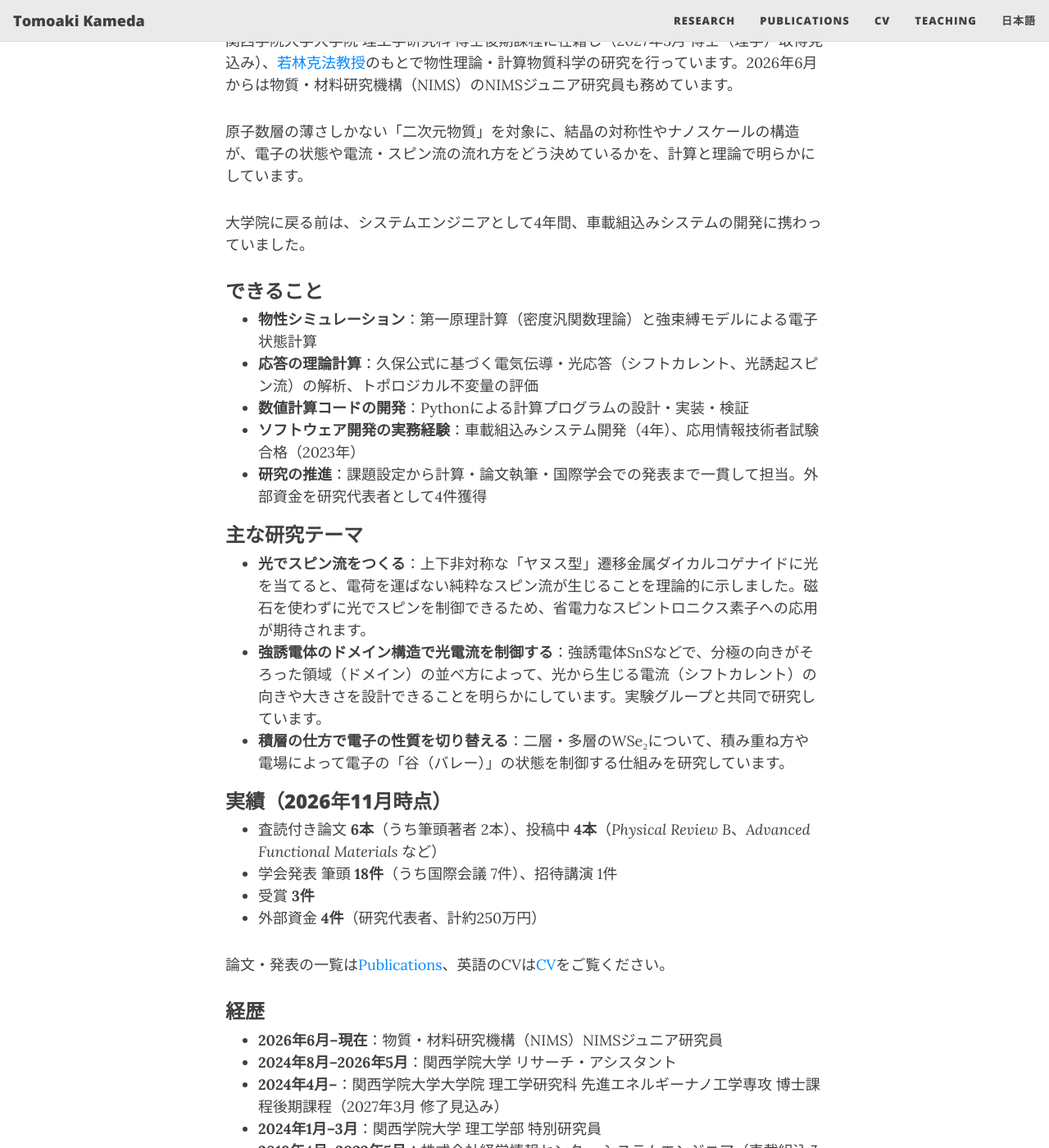
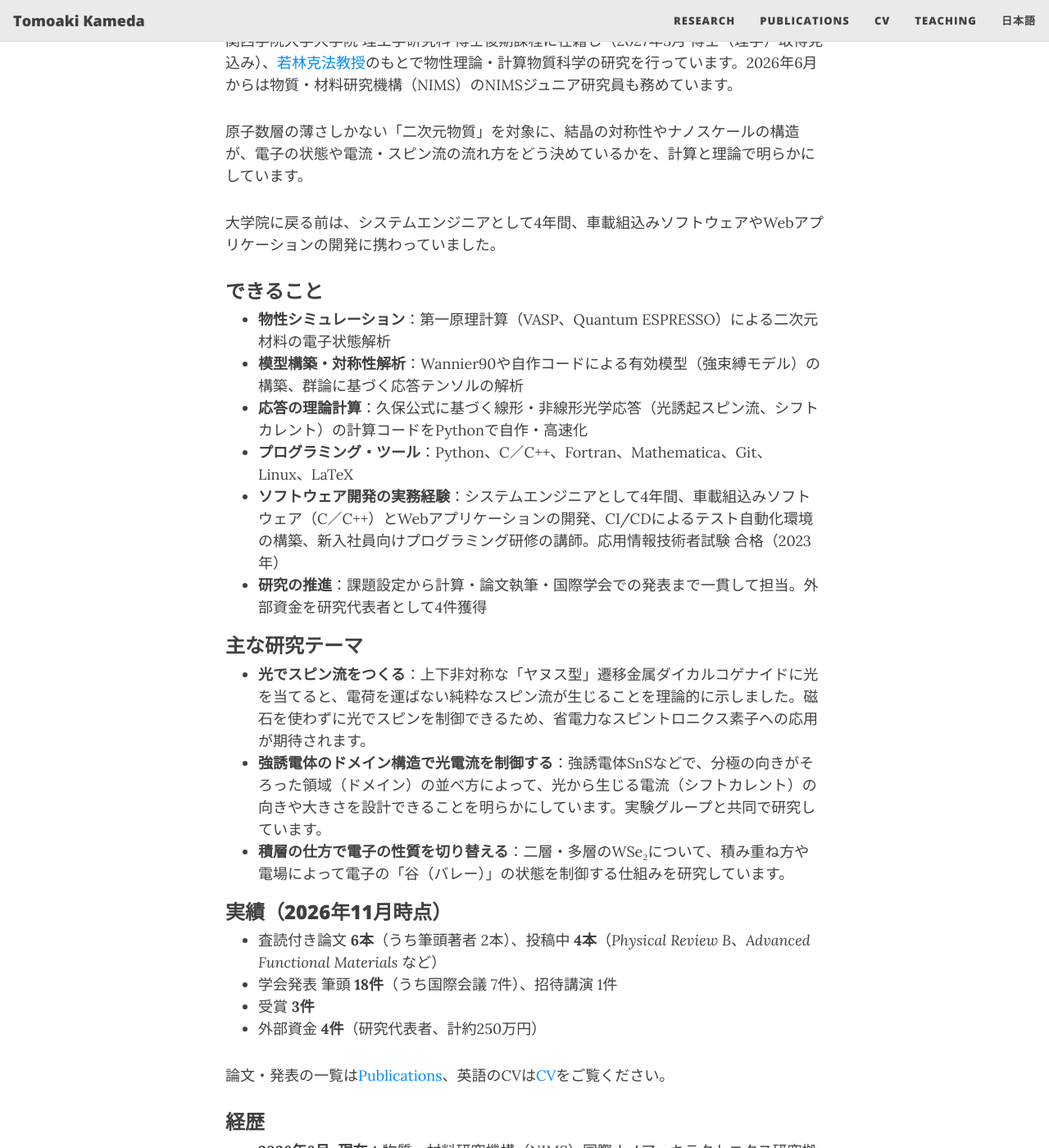
Before and after one commit to kamecham/TomoakiKameda.github.io, a Jekyll site: the page built from ja/index.md, in a window 1280 px wide and 1400 px high, scrolled down 411 px. Shown: the whole window at 82% size. Built offline with Jekyll 4.4.1, drawn with Linux system fonts in a browser that asks for light colours; some of the changed text lies outside the part shown.

Commit message:
スキル欄を具体化し、ORCID・Google Scholarを追加
- Methods & Skills／できることに計算コード（VASP、Quantum ESPRESSO、Wannier90）とプログラミング言語を記載
- 職歴にWPI-MANA所属、Webアプリ開発・CI/CDの経験を追記
- フッターとCVページにORCID・Google Scholarのリンクを追加

Co-Authored-By: Claude Opus 5.5 <noreply@anthropic.com>

```diff
--- a/_config.yml
+++ b/_config.yml
@@ -79,8 +79,8 @@ social-network-links:
 #  calendly: yourname
 #  mastodon: instance.url/@username
 #  bluesky: yourname
-#  ORCID: 0000-0000-0000-0000        # TODO: add your ORCID iD
-#  google-scholar: XXXXXXXXXXXX     # TODO: add your Google Scholar user id
+  ORCID: 0009-0005-1977-9178
+  google-scholar: HvIXeq4AAAAJ
 #  discord: "invite_code" or "users/userid" or "invite/invite_code"
 #  kaggle: yourname
 #  hackerrank: yourname
--- a/ja/index.md
+++ b/ja/index.md
@@ -12,14 +12,14 @@ share-description: 亀田智明 — 関西学院大学 博士後期課程／NIMS
 
 原子数層の薄さしかない「二次元物質」を対象に、結晶の対称性やナノスケールの構造が、電子の状態や電流・スピン流の流れ方をどう決めているかを、計算と理論で明らかにしています。
 
-大学院に戻る前は、システムエンジニアとして4年間、車載組込みシステムの開発に携わっていました。
+大学院に戻る前は、システムエンジニアとして4年間、車載組込みソフトウェアやWebアプリケーションの開発に携わっていました。
 
 ### できること
-<!-- TODO: 実際に使っている第一原理計算コード名・プログラミング言語を追記（例: VASP / Quantum ESPRESSO, C/C++） -->
-- **物性シミュレーション**：第一原理計算（密度汎関数理論）と強束縛モデルによる電子状態計算
-- **応答の理論計算**：久保公式に基づく電気伝導・光応答（シフトカレント、光誘起スピン流）の解析、トポロジカル不変量の評価
-- **数値計算コードの開発**：Pythonによる計算プログラムの設計・実装・検証
-- **ソフトウェア開発の実務経験**：車載組込みシステム開発（4年）、応用情報技術者試験 合格（2023年）
+- **物性シミュレーション**：第一原理計算（VASP、Quantum ESPRESSO）による二次元材料の電子状態解析
+- **模型構築・対称性解析**：Wannier90や自作コードによる有効模型（強束縛モデル）の構築、群論に基づく応答テンソルの解析
+- **応答の理論計算**：久保公式に基づく線形・非線形光学応答（光誘起スピン流、シフトカレント）の計算コードをPythonで自作・高速化
+- **プログラミング・ツール**：Python、C／C++、Fortran、Mathematica、Git、Linux、LaTeX
+- **ソフトウェア開発の実務経験**：システムエンジニアとして4年間、車載組込みソフトウェア（C／C++）とWebアプリケーションの開発、CI/CDによるテスト自動化環境の構築、新入社員向けプログラミング研修の講師。応用情報技術者試験 合格（2023年）
 - **研究の推進**：課題設定から計算・論文執筆・国際学会での発表まで一貫して担当。外部資金を研究代表者として4件獲得
 
 ### 主な研究テーマ
@@ -36,11 +36,11 @@ share-description: 亀田智明 — 関西学院大学 博士後期課程／NIMS
 論文・発表の一覧は[Publications]({{ site.baseurl }}/publications/)、英語のCVは[CV]({{ site.baseurl }}/cv/)をご覧ください。
 
 ### 経歴
-- **2026年6月–現在**：物質・材料研究機構（NIMS）NIMSジュニア研究員
+- **2026年6月–現在**：物質・材料研究機構（NIMS）国際ナノアーキテクトニクス研究拠点（MANA） NIMSジュニア研究員
 - **2024年8月–2026年5月**：関西学院大学 リサーチ・アシスタント
 - **2024年4月–**：関西学院大学大学院 理工学研究科 先進エネルギーナノ工学専攻 博士課程後期課程（2027年3月 修了見込み）
 - **2024年1月–3月**：関西学院大学 理工学部 特別研究員
-- **2019年4月–2023年5月**：株式会社経営情報センター システムエンジニア（車載組込みシステム開発）
+- **2019年4月–2023年5月**：株式会社経営情報センター システムエンジニア（車載組込みソフトウェア・Webアプリケーション開発）
 - **2019年3月**：関西学院大学大学院 理工学研究科 物理学専攻 博士課程前期課程 修了（修士（理学））
 - **2017年3月**：関西学院大学 理工学部 物理学科 卒業
 
@@ -62,4 +62,4 @@ share-description: 亀田智明 — 関西学院大学 博士後期課程／NIMS
 - **2026年4月**：笹川科学研究奨励賞 受賞講演（口頭およびポスター発表）
 
 ### 連絡先
-メール・GitHub・LinkedInはページ下部のアイコンからどうぞ。
+メール・GitHub・LinkedIn・ORCID・Google Scholarは、ページ下部のアイコンからどうぞ。
```
Also changed, not shown: cv.md (+4 -2 lines), index.md (+6 -6 lines).
